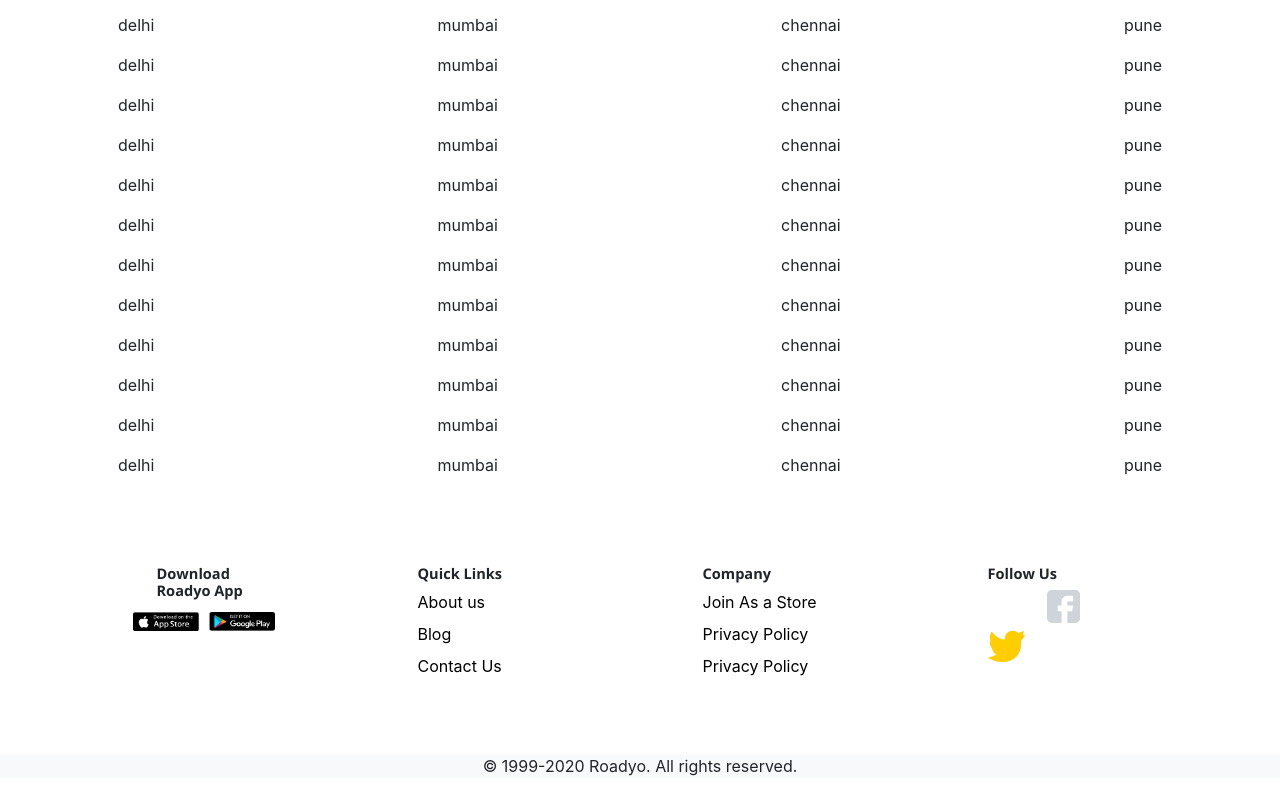
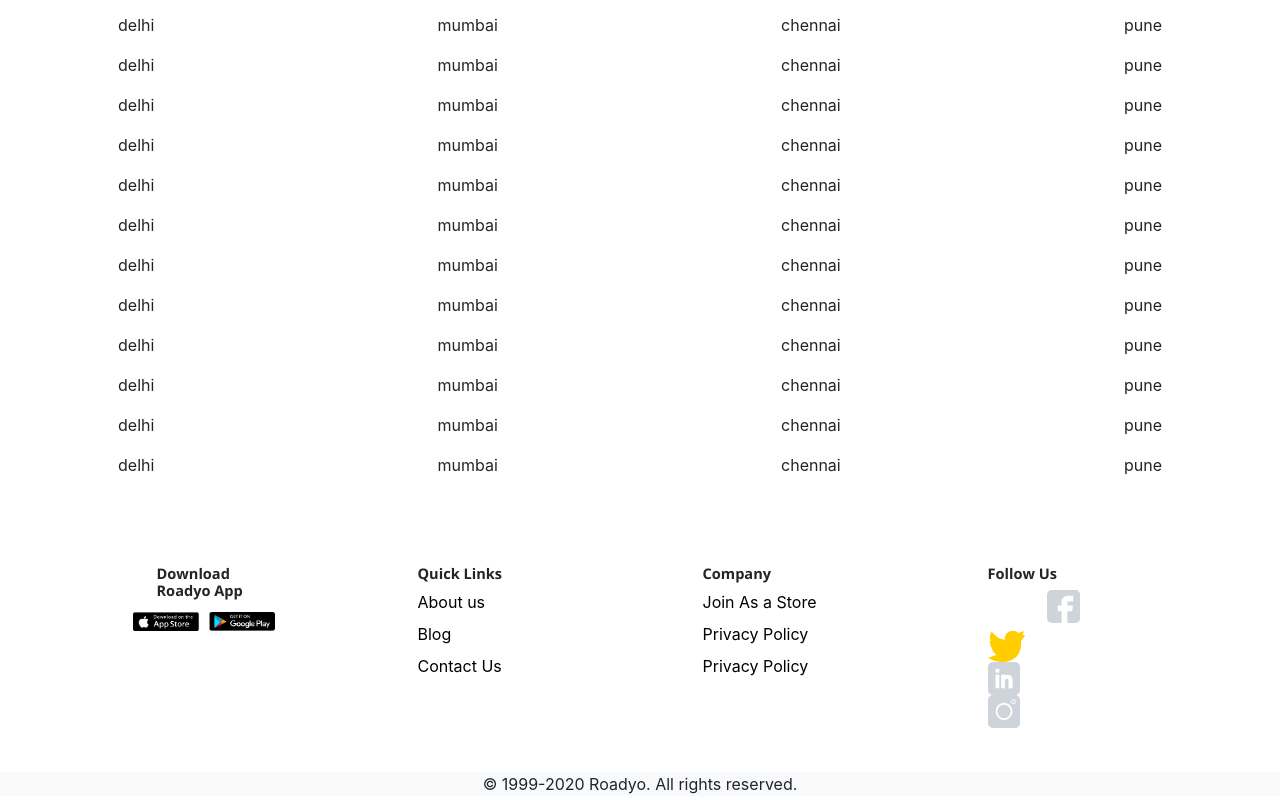
Before and after one commit to Rohit-Sharma-Dev/task-3, a plain HTML site: page index.html in a window 1280 px wide. Shown: the part 3626-4426 px from the top of the page. Drawn offline with nearby package versions, Linux system fonts and the light colour scheme.

Commit message:
fist-commit

```diff
--- a/index.html
+++ b/index.html
@@ -823,13 +823,10 @@
                     <ul class="list-unstyled">
                         <li class="my-2 d-flex justify-content-around">
                             <img src="./icons/Liquor Website assets/facebook.svg" alt="" class="mr-2">
-
-
-
                         </li>
                         <li><img src="./icons/Liquor Website assets/twitter.svg" alt=""></li>
-                        <li><img src="./icons/Liquor Website assets/" alt=""></li>
-                        <li><img src="" alt=""></li>
+                        <li><img src="./icons/Liquor Website assets/linkedin.svg" alt=""></li>
+                        <li><img src="./icons/Liquor Website assets/instagram.svg" alt=""></li>
                     </ul>
                 </div>
             </div>
```
